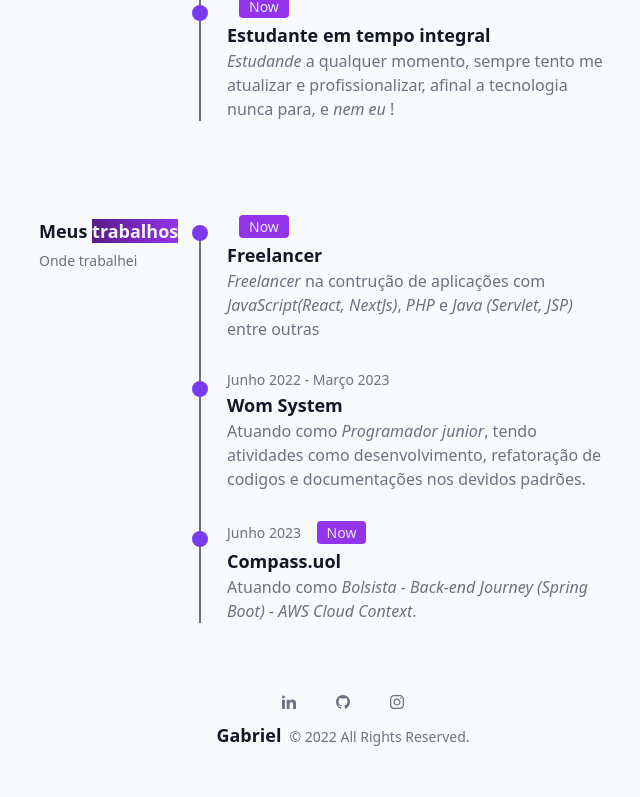
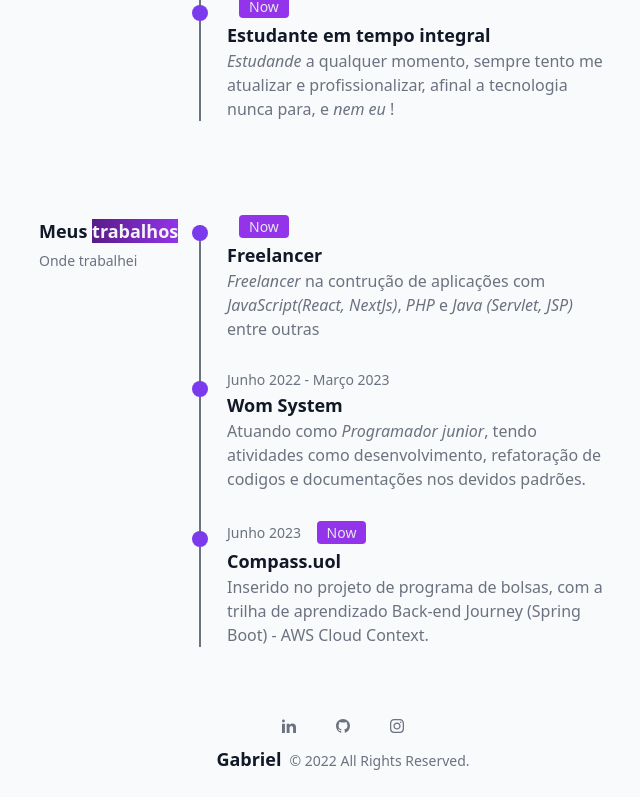
Before and after one commit to Gablier-R/Next-Portifolio, a Next.js app: page /about in a window 1280 px wide. Shown: the part 561-1358 px from the top of the page, without its empty margins (297-937 px from the left). Before the commit the page ends 1334 px from the top, so only its background shows below. Built offline with nearby package versions, Linux system fonts and the light colour scheme.

Commit message:
blank social

```diff
--- a/components/Social.js
+++ b/components/Social.js
@@ -3,7 +3,7 @@ import React from "react";
 function Social() {
     return (
         <div class="flex justify-center space-x-10 mb-3" >
-            <a href="https://www.linkedin.com/in/gablier-rodrigues/">
+            <a href="https://www.linkedin.com/in/gablier-rodrigues/" target="_blank">
                 <svg
                     xmlns="http://www.w3.org/2000/svg"
                     class="h-3.5"
@@ -14,7 +14,7 @@ function Social() {
                 </svg>
             </a>
 
-            <a href="https://github.com/Gablier-R">
+            <a href="https://github.com/Gablier-R" target="_blank">
                 <svg
                     xmlns="http://www.w3.org/2000/svg"
                     class="h-3.5"
@@ -25,7 +25,7 @@ function Social() {
                 </svg>
             </a>
 
-            <a href="https://www.instagram.com/gablier_r/">
+            <a href="https://www.instagram.com/gablier_r/" target="_blank">
                 <svg
                     xmlns="http://www.w3.org/2000/svg"
                     class="h-3.5"
--- a/components/TimeLine/LineWork.js
+++ b/components/TimeLine/LineWork.js
@@ -33,7 +33,7 @@ function LineWork() {
                             <time class="mb-1 text-sm font-normal leading-none text-gray-500">Junho 2023 <span class="bg-purple-600 text-gray-200 text-sm font-medium mr-2 px-2.5 py-0.5 rounded dark:bg-purple-600 dark:text-gray-200 ml-3">Now</span> </time>
                             <h3 class="text-lg font-bold text-gray-900 dark:text-gray-200">Compass.uol</h3>
                             <p class="text-base font-normal text-gray-500">
-                                Atuando como <span className="italic">Bolsista - Back-end Journey (Spring Boot) - AWS Cloud Context</span>.
+                                Inserido no projeto de programa de bolsas, com a trilha de aprendizado Back-end Journey (Spring Boot) - AWS Cloud Context.
                             </p>
                         </div>
                     </div>
```
